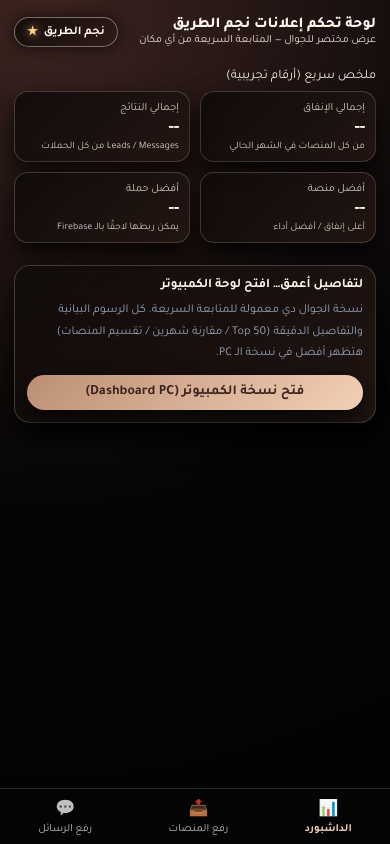
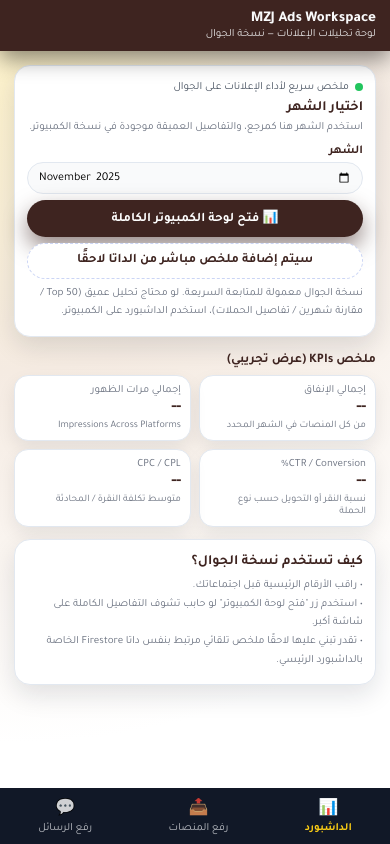
Before and after one commit to ahmedrashed90/MZJ-Ads, a plain HTML site: page d-mobile.html in a window 390 px wide. Drawn offline with Linux system fonts and the light colour scheme.

Commit message:
d-mobile.html

```diff
--- a/d-mobile.html
+++ b/d-mobile.html
@@ -1,9 +1,11 @@
 <!DOCTYPE html>
 <html lang="ar" dir="rtl">
 <head>
-  <meta charset="UTF-8" />
-  <meta name="viewport" content="width=device-width, initial-scale=1.0" />
-  <title>MZJ Ads — Dashboard Mobile</title>
+  <meta charset="UTF-8"/>
+  <meta name="viewport" content="width=device-width, initial-scale=1.0"/>
+  <title>MZJ Ads — الداشبورد (Mobile)</title>
+
+  <!-- Tajawal Font -->
   <link href="https://fonts.googleapis.com/css2?family=Tajawal:wght@400;500;700;800&display=swap" rel="stylesheet"/>
 
   <style>
@@ -11,159 +13,306 @@
       --brown:#3e2420;
       --beige:#bc8f74;
       --cream:#fff8ef;
-      --muted:#94a3b8;
+      --muted:#6b7280;
+      --line:#e2e8f0;
     }
-    *{margin:0;padding:0;box-sizing:border-box;font-family:'Tajawal',sans-serif;}
+
+    *{
+      margin:0;
+      padding:0;
+      box-sizing:border-box;
+      font-family:'Tajawal',system-ui,-apple-system,BlinkMacSystemFont,"Segoe UI",sans-serif;
+    }
+
     body{
       min-height:100vh;
-      background:radial-gradient(circle at 10% 0%, #3e2420 0, #050506 55%, #020203 100%);
-      color:var(--cream);
+      background:radial-gradient(circle at top left,#fef3c7,#f5ebe2 40%,#ffffff 80%);
       display:flex;
       flex-direction:column;
+      color:#0f172a;
     }
+
+    /* Topbar */
+    .topbar{
+      background:#3e2420;
+      color:#f9fafb;
+      padding:10px 14px;
+      box-shadow:0 8px 22px rgba(0,0,0,0.45);
+      position:sticky;
+      top:0;
+      z-index:10;
+    }
+    .topbar-title{
+      font-size:15px;
+      font-weight:800;
+    }
+    .topbar-sub{
+      font-size:11px;
+      opacity:.9;
+    }
+
+    /* App container */
     .app{
       flex:1;
-      padding:16px 14px 70px;
+      padding:14px 14px 70px;
       display:flex;
       flex-direction:column;
       gap:12px;
     }
-    .topbar{
-      display:flex;
-      justify-content:space-between;
-      align-items:center;
-      gap:10px;
-    }
-    .brand{
-      text-align:right;
-    }
-    .brand .title{font-size:15px;font-weight:800;}
-    .brand .sub{font-size:11px;color:rgba(255,248,239,0.9);}
-    .pill{
-      padding:6px 12px;
-      border-radius:999px;
-      border:1px solid rgba(255,248,239,0.4);
-      background:linear-gradient(135deg,rgba(15,10,10,0.9),rgba(48,27,22,0.95));
-      font-size:12px;
-      font-weight:700;
-      display:flex;
+
+    .tag{
+      display:inline-flex;
       align-items:center;
       gap:6px;
-      box-shadow:0 0 16px rgba(0,0,0,0.7);
+      font-size:11px;
+      color:#4b5563;
+      margin-bottom:6px;
     }
-    .pill span.star{color:#ffd18a;text-shadow:0 0 10px rgba(255,209,138,0.8);}
-    .section-title{font-size:13px;margin-top:10px;opacity:.95;}
-    .grid{
-      margin-top:6px;
-      display:grid;
-      grid-template-columns:repeat(2,minmax(0,1fr));
-      gap:10px;
+    .tag-dot{
+      width:8px;
+      height:8px;
+      border-radius:999px;
+      background:#22c55e;
     }
+
     .card{
-      background:linear-gradient(135deg,rgba(15,10,10,0.88),rgba(34,22,18,0.92));
-      border-radius:14px;
-      padding:10px 10px 8px;
-      border:1px solid rgba(255,248,239,0.18);
-      box-shadow:0 12px 26px rgba(0,0,0,0.8);
+      background:#ffffff;
+      border-radius:16px;
+      padding:14px 12px;
+      box-shadow:0 10px 26px rgba(15,23,42,0.12);
+      border:1px solid #e2e8f0;
+    }
+
+    .card-title{
+      font-size:14px;
+      font-weight:700;
+      color:var(--brown);
+      margin-bottom:4px;
+    }
+    .card-sub{
+      font-size:11px;
+      color:var(--muted);
+      margin-bottom:10px;
+    }
+
+    /* Filters mini */
+    .filters-mini{
+      display:flex;
+      flex-direction:column;
+      gap:8px;
+      margin-bottom:6px;
+    }
+    .field{
+      display:flex;
+      flex-direction:column;
+      gap:4px;
       font-size:12px;
     }
-    .card-label{font-size:11px;color:rgba(255,248,239,0.8);margin-bottom:4px;}
-    .card-value{font-size:17px;font-weight:800;}
-    .card-note{font-size:10px;color:rgba(255,248,239,0.8);margin-top:2px;}
+    .field label{
+      font-weight:600;
+      color:var(--brown);
+    }
+    .field input[type="month"]{
+      padding:7px 10px;
+      border-radius:999px;
+      border:1px solid var(--line);
+      background:#f9fafb;
+      font-size:12px;
+      outline:none;
+    }
+    .field input[type="month"]:focus{
+      border-color:var(--beige);
+      box-shadow:0 0 0 1px rgba(188,143,116,0.5);
+      background:#ffffff;
+    }
+    .filters-actions{
+      display:flex;
+      flex-direction:column;
+      gap:6px;
+      margin-top:4px;
+    }
 
-    .panel{
-      margin-top:10px;
-      background:linear-gradient(135deg,rgba(15,10,10,0.8),rgba(34,22,18,0.95));
-      border-radius:16px;
-      padding:12px;
-      border:1px solid rgba(255,248,239,0.18);
-      box-shadow:0 14px 30px rgba(0,0,0,0.85);
-      font-size:12px;
-    }
-    .panel h2{font-size:13px;margin-bottom:6px;}
-    .panel p{font-size:12px;color:var(--muted);line-height:1.8;}
-    .btn-primary{
-      margin-top:10px;
+    .btn{
       width:100%;
       padding:9px 0;
       border-radius:999px;
       border:none;
-      background:linear-gradient(135deg,#bc8f74,#f3d0b5);
-      color:#3e2420;
+      font-size:13px;
       font-weight:700;
-      font-size:14px;
-      box-shadow:0 10px 24px rgba(0,0,0,0.75);
+      cursor:pointer;
+      display:inline-flex;
+      align-items:center;
+      justify-content:center;
+      gap:6px;
       text-decoration:none;
-      display:inline-block;
-      text-align:center;
     }
+    .btn-primary{
+      background:#3e2420;
+      color:#ffffff;
+      box-shadow:0 10px 22px rgba(62,36,32,0.55);
+    }
+    .btn-secondary{
+      background:#ffffff;
+      color:var(--brown);
+      border:1px dashed #cbd5f5;
+    }
+
+    /* KPI cards */
+    .kpi-grid{
+      display:grid;
+      grid-template-columns:repeat(2,minmax(0,1fr));
+      gap:8px;
+    }
+    .kpi-card{
+      background:#ffffff;
+      border-radius:14px;
+      padding:8px 9px;
+      border:1px solid #e2e8f0;
+      box-shadow:0 8px 18px rgba(15,23,42,0.08);
+      font-size:11px;
+    }
+    .kpi-label{
+      color:var(--muted);
+      margin-bottom:2px;
+    }
+    .kpi-value{
+      font-size:16px;
+      font-weight:800;
+      color:var(--brown);
+      margin-bottom:2px;
+    }
+    .kpi-note{
+      font-size:10px;
+      color:var(--muted);
+    }
+
+    .section-title{
+      font-size:13px;
+      font-weight:700;
+      color:var(--brown);
+      margin-bottom:6px;
+      margin-top:4px;
+    }
+
+    .hint{
+      font-size:11px;
+      color:var(--muted);
+      line-height:1.7;
+      margin-top:6px;
+    }
+
+    /* Bottom nav */
     .bottom-nav{
       position:fixed;
-      left:0;right:0;bottom:0;
+      left:0;
+      right:0;
+      bottom:0;
       height:56px;
-      background:rgba(5,5,6,0.96);
-      border-top:1px solid rgba(255,248,239,0.12);
+      background:#111827;
+      color:#e5e7eb;
       display:flex;
       align-items:center;
       justify-content:space-around;
       font-size:11px;
-      backdrop-filter:blur(16px);
+      z-index:20;
     }
-    .nav-item{text-align:center;color:rgba(255,248,239,0.75);}
-    .nav-item span.icon{display:block;font-size:16px;margin-bottom:2px;}
-    .nav-item.active{color:#f3d0b5;font-weight:700;}
+    .nav-item{
+      text-align:center;
+      opacity:.8;
+      cursor:pointer;
+    }
+    .nav-item span.icon{
+      display:block;
+      font-size:16px;
+      margin-bottom:2px;
+    }
+    .nav-item.active{
+      opacity:1;
+      color:#facc15;
+      font-weight:700;
+    }
   </style>
 </head>
 <body>
 
-<div class="app">
+  <!-- Topbar -->
   <header class="topbar">
-    <div class="brand">
-      <div class="title">لوحة تحكم إعلانات نجم الطريق</div>
-      <div class="sub">عرض مختصر للجوال — المتابعة السريعة من أي مكان</div>
-    </div>
-    <div class="pill">
-      نجم الطريق <span class="star">★</span>
-    </div>
+    <div class="topbar-title">MZJ Ads Workspace</div>
+    <div class="topbar-sub">لوحة تحليلات الإعلانات — نسخة الجوال</div>
   </header>
 
-  <div>
-    <div class="section-title">ملخص سريع (أرقام تجريبية)</div>
-    <div class="grid">
-      <div class="card">
-        <div class="card-label">إجمالي الإنفاق</div>
-        <div class="card-value">--</div>
-        <div class="card-note">من كل المنصات في الشهر الحالي</div>
+  <!-- Main content -->
+  <main class="app">
+    <!-- Filters + CTA -->
+    <section class="card">
+      <div class="tag">
+        <span class="tag-dot"></span>
+        <span>ملخص سريع لأداء الإعلانات على الجوال</span>
       </div>
-      <div class="card">
-        <div class="card-label">إجمالي النتائج</div>
-        <div class="card-value">--</div>
-        <div class="card-note">Leads / Messages من كل الحملات</div>
-      </div>
-      <div class="card">
-        <div class="card-label">أفضل منصة</div>
-        <div class="card-value">--</div>
-        <div class="card-note">أعلى إنفاق / أفضل أداء</div>
-      </div>
-      <div class="card">
-        <div class="card-label">أفضل حملة</div>
-        <div class="card-value">--</div>
-        <div class="card-note">يمكن ربطها لاحقًا بالـ Firebase</div>
-      </div>
+
+      <div class="card-title">اختيار الشهر</div>
+      <div class="card-sub">استخدم الشهر هنا كمرجع، والتفاصيل العميقة موجودة في نسخة الكمبيوتر.</div>
+
+      <div class="filters-mini">
+        <div class="field">
+          <label for="monthMobile">الشهر</label>
+          <input type="month" id="monthMobile"/>
         </div>
       </div>
 
-  <section class="panel">
-    <h2>لتفاصيل أعمق… افتح لوحة الكمبيوتر</h2>
-    <p>
-      نسخة الجوال دي معمولة للمتابعة السريعة.
-      كل الرسوم البيانية والتفاصيل الدقيقة (Top 50 / مقارنة شهرين / تقسيم المنصات)
-      هتظهر أفضل في نسخة الـ PC.
-    </p>
-    <a href="dashboard.html" class="btn-primary">فتح نسخة الكمبيوتر (Dashboard PC)</a>
-  </section>
+      <div class="filters-actions">
+        <a href="dashboard.html" class="btn btn-primary">
+          📊 فتح لوحة الكمبيوتر الكاملة
+        </a>
+        <button type="button" class="btn btn-secondary" disabled>
+          سيتم إضافة ملخص مباشر من الداتا لاحقًا
+        </button>
       </div>
 
+      <p class="hint">
+        نسخة الجوال معمولة للمتابعة السريعة.
+        لو محتاج تحليل عميق (Top 50 / مقارنة شهرين / تفاصيل الحملات)، استخدم الداشبورد على الكمبيوتر.
+      </p>
+    </section>
+
+    <!-- KPI cards -->
+    <section>
+      <div class="section-title">ملخص KPIs (عرض تجريبي)</div>
+      <div class="kpi-grid">
+        <article class="kpi-card">
+          <div class="kpi-label">إجمالي الإنفاق</div>
+          <div class="kpi-value">--</div>
+          <div class="kpi-note">من كل المنصات في الشهر المحدد</div>
+        </article>
+        <article class="kpi-card">
+          <div class="kpi-label">إجمالي مرات الظهور</div>
+          <div class="kpi-value">--</div>
+          <div class="kpi-note">Impressions Across Platforms</div>
+        </article>
+        <article class="kpi-card">
+          <div class="kpi-label">CTR / Conversion%</div>
+          <div class="kpi-value">--</div>
+          <div class="kpi-note">نسبة النقر أو التحويل حسب نوع الحملة</div>
+        </article>
+        <article class="kpi-card">
+          <div class="kpi-label">CPC / CPL</div>
+          <div class="kpi-value">--</div>
+          <div class="kpi-note">متوسط تكلفة النقرة / المحادثة</div>
+        </article>
+      </div>
+    </section>
+
+    <section class="card">
+      <div class="card-title">كيف تستخدم نسخة الجوال؟</div>
+      <p class="hint">
+        • راقب الأرقام الرئيسية قبل اجتماعاتك.<br>
+        • استخدم زر "فتح لوحة الكمبيوتر" لو حابب تشوف التفاصيل الكاملة على شاشة أكبر.<br>
+        • تقدر تبني عليها لاحقًا ملخص تلقائي مرتبط بنفس داتا Firestore الخاصة بالداشبورد الرئيسي.
+      </p>
+    </section>
+  </main>
+
+  <!-- Bottom nav -->
   <nav class="bottom-nav">
     <div class="nav-item active">
       <span class="icon">📊</span>
@@ -178,38 +327,40 @@
       رفع الرسائل
     </div>
   </nav>
+
+  <!-- Bottom nav click logic -->
   <script>
-  // تفعيل الضغط على عناصر الـ bottom-nav
     document.querySelectorAll('.bottom-nav .nav-item').forEach(function (item) {
+      item.addEventListener('click', function () {
+        // شيل Active من الكل
+        document.querySelectorAll('.bottom-nav .nav-item')
+          .forEach(function (el) { el.classList.remove('active'); });
 
-    item.addEventListener('click', function () {
+        // حط Active على اللي اتداس عليه
+        item.classList.add('active');
 
-      // إزالة Active من كل العناصر
-      document.querySelectorAll('.bottom-nav .nav-item')
-        .forEach(function (el) {
-          el.classList.remove('active');
+        // نص الزرار
+        let text = item.innerText.trim();
+
+        if (text.includes("الداشبورد")) {
+          window.location.href = "d-mobile.html";
+        } else if (text.includes("رفع المنصات")) {
+          window.location.href = "u-mobile.html";
+        } else if (text.includes("رفع الرسائل")) {
+          window.location.href = "m-mobile.html";
+        }
+      });
     });
 
-      // إضافة Active للعنصر اللي اتداس عليه
-      item.classList.add('active');
-
-      // نحدد الصفحة حسب النص
-      let text = item.innerText.trim();
-
-      // التحويل إلى صفحات الموبايل الصحيحة
-      if (text.includes("الداشبورد")) {
-        window.location.href = "d-mobile.html";
-      }
-      else if (text.includes("رفع المنصات")) {
-        window.location.href = "u-mobile.html";
-      }
-      else if (text.includes("رفع الرسائل")) {
-        window.location.href = "m-mobile.html";
-      }
-
-    });
-
-  });
+    // اختياري: تعبئة شهر افتراضي (الحالي)
+    (function presetMonth(){
+      const input = document.getElementById('monthMobile');
+      if(!input) return;
+      const now = new Date();
+      const y = now.getFullYear();
+      const m = String(now.getMonth()+1).padStart(2,"0");
+      input.value = `${y}-${m}`;
+    })();
   </script>
 
 </body>
```
Lines whose indentation alone changed are shown as unchanged.
